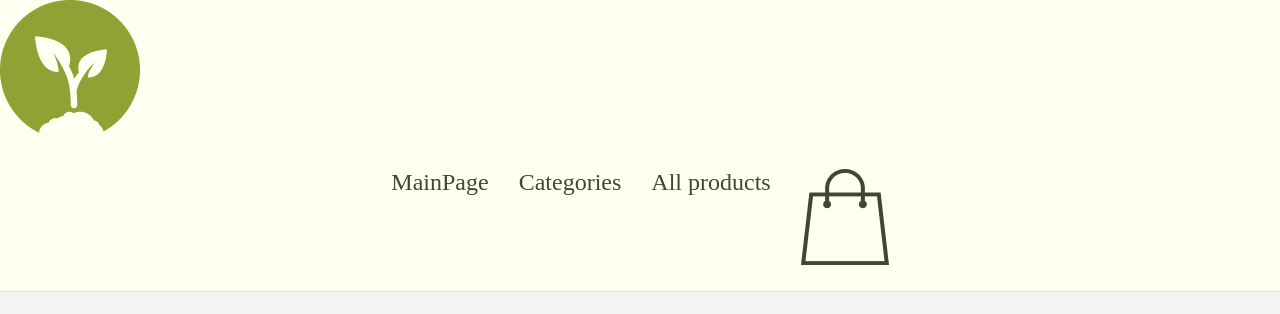
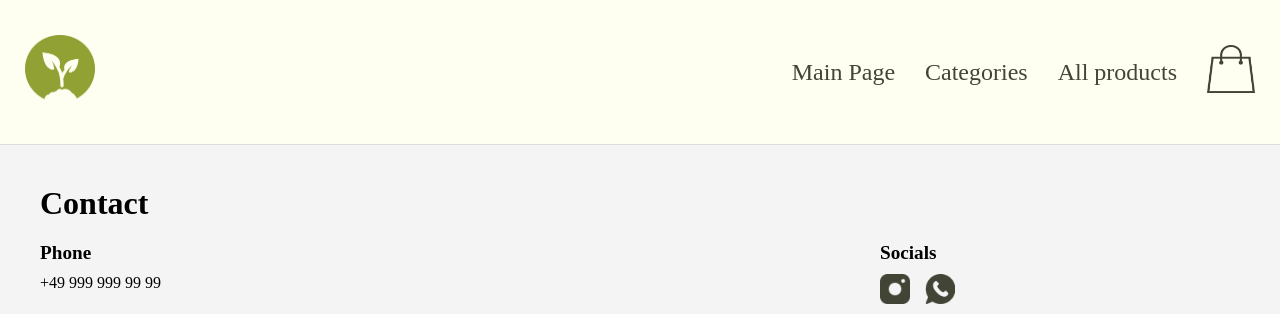
Before and after one commit to Vadim1489/GardenProject_FE_TelRan, a React (Create React App) app: page / in a window 1280 px wide. Shown: the top 314 px of the page. Built offline with nearby package versions, Linux system fonts and the light colour scheme.

Commit message:
header update with styles

```diff
--- a/src/components/Header/index.jsx
+++ b/src/components/Header/index.jsx
@@ -9,7 +9,7 @@ import logo from './media/logo.png';
 export default function Header() {
   return (
     <header className={s.header}>
-        <Link to='/'> <img src={logo} alt="Logo" /></Link>
+        <Link to='/' className={s.logo}> <img src={logo} alt="Logo" /></Link>
         <NavMenu />
     </header>
   )
--- a/src/components/Header/index.module.css
+++ b/src/components/Header/index.module.css
@@ -1,3 +1,15 @@
 .header{
+    display: flex;
+    flex-direction: row;
+    justify-content: space-between;
+    align-items: center;
+    padding: 25px ;
     background-color: #FFFFF1;
+
 }
+
+
+.logo > img {
+    width: 70px;
+    height: 70px;
+}
--- a/src/components/NavMenu/index.jsx
+++ b/src/components/NavMenu/index.jsx
@@ -7,10 +7,10 @@ export default function NavMenu() {
   return (
     <div>
       <nav className={s.nav_menu}>
-        <Link to='/'>MainPage</Link>
+        <Link to='/'>Main Page</Link>
         <Link to='/categories'>Categories</Link>
         <Link to='/all_products'>All products</Link>
-        <Link to='/cart'><img src={Cart} alt="Cart" /></Link>
+        <Link to='/cart'className={s.cart}><img src={Cart} alt="Cart" /></Link>
 
       </nav>
 
--- a/src/components/NavMenu/index.module.css
+++ b/src/components/NavMenu/index.module.css
@@ -1,6 +1,7 @@
 .nav_menu {
     display: flex;
     justify-content: center;
+    align-items: center;
     gap: 30px;
     padding: 20px 0;
     font-size: 24px;
@@ -10,5 +11,9 @@
 .nav_menu > a {
     text-decoration: none;
     color: #424436;
-    ;
 }
+
+.nav_menu > .cart > img  {
+    width: 48px;
+    height: 48px;
+}
```
